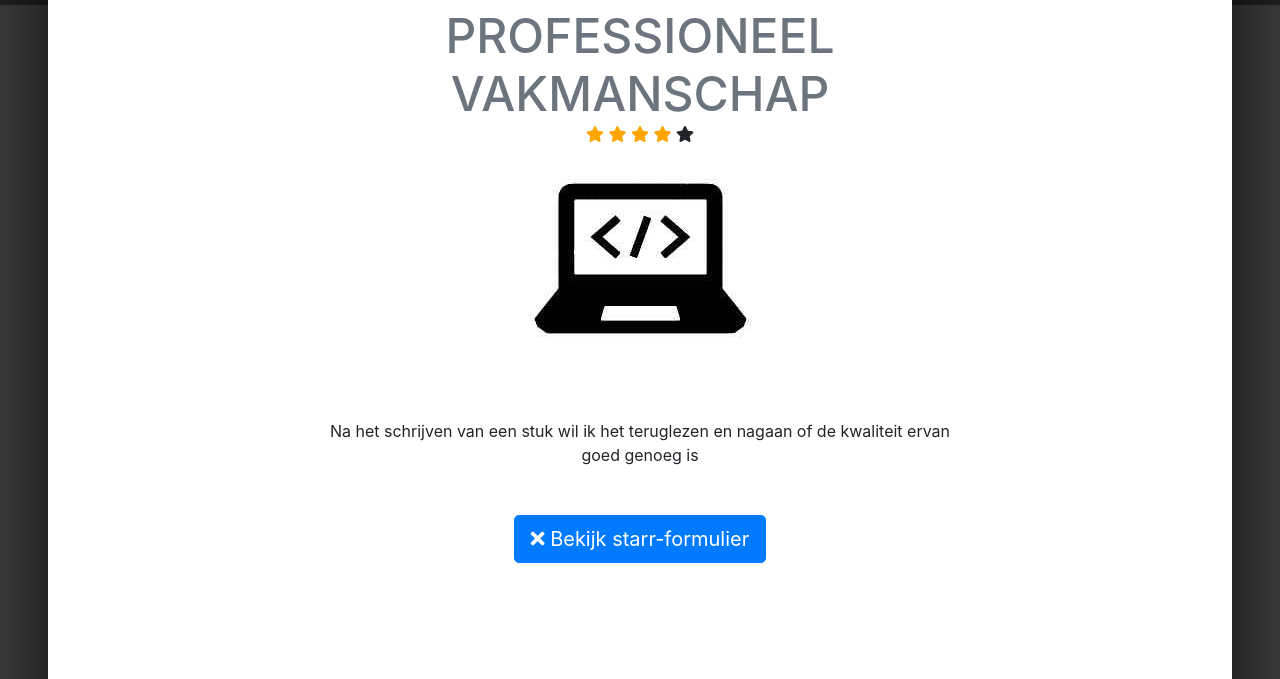
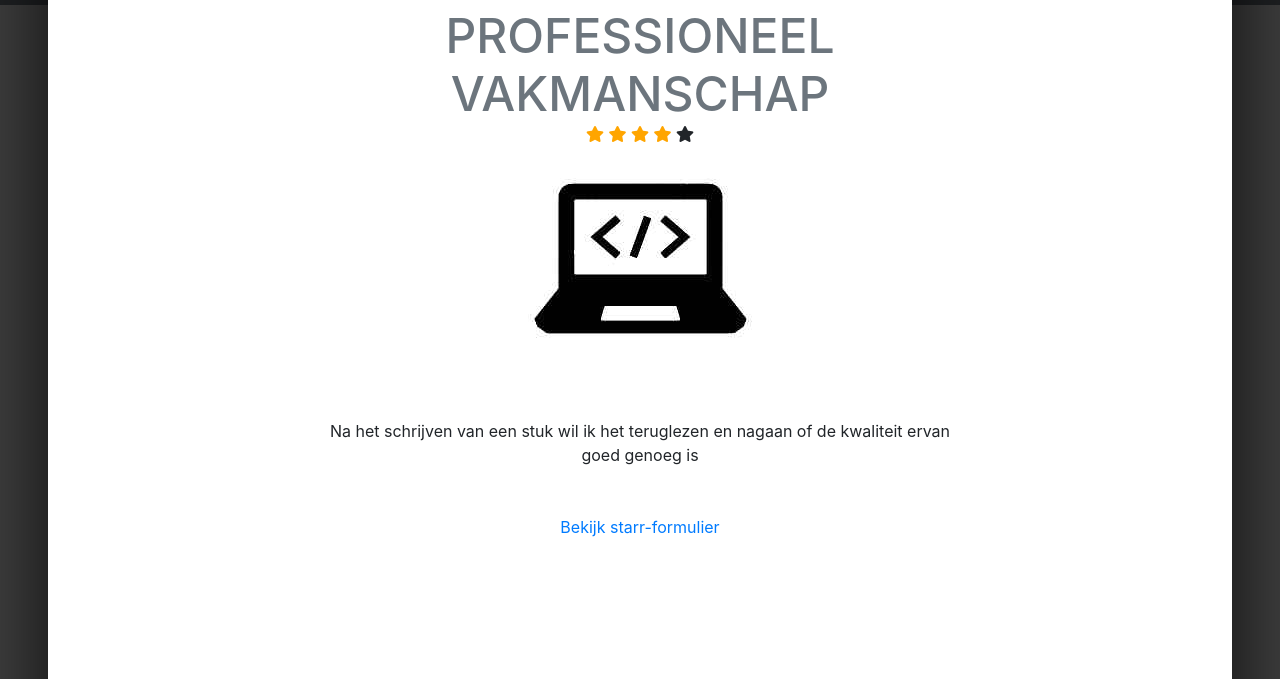
Before and after one commit to smidjustin/smidjustin.github.io, a website with bundled scripts: page index.html in a window 1280 px wide. Both pictures are taken after a click on the link "Professioneel vakmanschap". Shown: the part 701-1380 px from the top of the page. Built offline with nearby package versions, Linux system fonts and the light colour scheme; files whose address does not match are found by name.

Commit message:
bewijsstukken toegevoegd, probeer fucntionaliteit aan prof. knop toe te voegen

```diff
--- a/index.html
+++ b/index.html
@@ -205,9 +205,10 @@
                   <img class="img-fluid mb-5" src="img/professioneel.jpg" alt="">
                 </div>
               <p class="mb-5">Na het schrijven van een stuk wil ik het teruglezen en nagaan of de kwaliteit ervan goed genoeg is</p>
-              <a class="btn btn-primary btn-lg rounded-pill portfolio-modal-dismiss" href="#">
+              <a href="./bewijs/starr-formulier professioneel vermogen.pdf" target="_blank">Bekijk starr-formulier</a>
+              <!-- <a class="btn btn-primary btn-lg rounded-pill portfolio-modal-dismiss" href="#">
                 <i class="fa fa-close"></i>
-                Bekijk starr-formulier</a>
+                Bekijk starr-formulier</a> -->
             </div>
           </div>
         </div>
```
Also changed, not shown: 6 other files.
